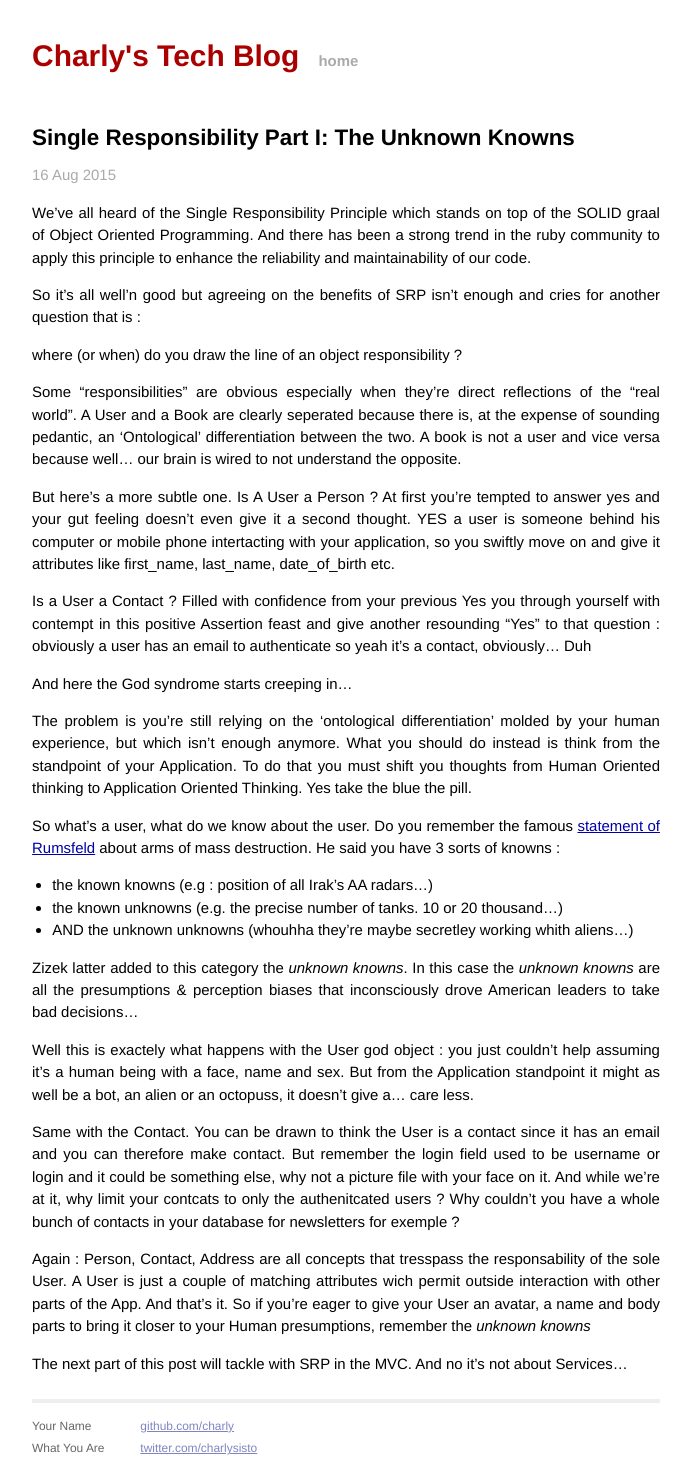
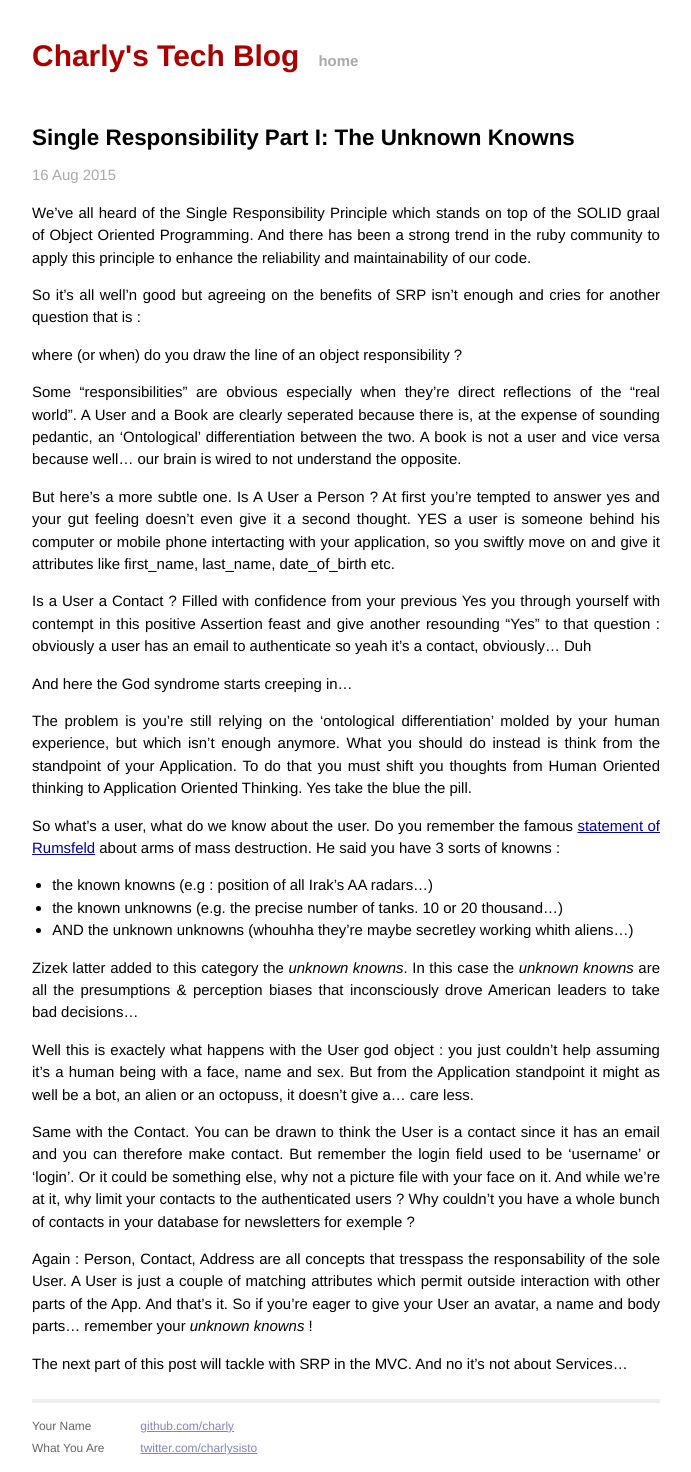
Before and after one commit to charly/charly.github.io, a Jekyll site: the page built from _posts/2015-08-16-single-responsability-part-unknown-knowns.md, in a window 1280 px wide. Shown: the whole page, without its empty margins (294-985 px from the left). Built offline with Jekyll 4.4.1, drawn with Linux system fonts in a browser that asks for light colours; Markdown is read by kramdown in place of the engine named in the settings.

Commit message:
typos in srp encore

```diff
--- a/_posts/2015-08-16-single-responsability-part-unknown-knowns.md
+++ b/_posts/2015-08-16-single-responsability-part-unknown-knowns.md
@@ -31,8 +31,8 @@ Zizek latter added to this category the _unknown knowns_. In this case the _unkn
 
 Well this is exactely what happens with the User god object : you just couldn't help assuming it's a human being with a face, name and sex. But from the Application standpoint it might as well be a bot, an alien or an octopuss, it doesn't give a... care less.
 
-Same with the Contact. You can be drawn to think the User is a contact since it has an email and you can therefore make contact. But remember the login field used to be username or login and it could be something else, why not a picture file with your face on it. And while we're at it, why limit your contcats to only the authenitcated users ? Why couldn't you have a whole bunch of contacts in your database for newsletters for exemple ?
+Same with the Contact. You can be drawn to think the User is a contact since it has an email and you can therefore make contact. But remember the login field used to be 'username' or 'login'. Or it could be something else, why not a picture file with your face on it. And while we're at it, why limit your contacts to the authenticated users ? Why couldn't you have a whole bunch of contacts in your database for newsletters for exemple ?
 
-Again : Person, Contact, Address are all concepts that tresspass the responsability of the sole User. A User is just a couple of matching attributes wich permit outside interaction with other parts of the App. And that's it. So if you're eager to give your User an avatar, a name and body parts to bring it closer to your Human presumptions, remember the _unknown knowns_
+Again : Person, Contact, Address are all concepts that tresspass the responsability of the sole User. A User is just a couple of matching attributes which permit outside interaction with other parts of the App. And that's it. So if you're eager to give your User an avatar, a name and body parts... remember your _unknown knowns_ !
 
 The next part of this post will tackle with SRP in the MVC. And no it's not about Services...
```
